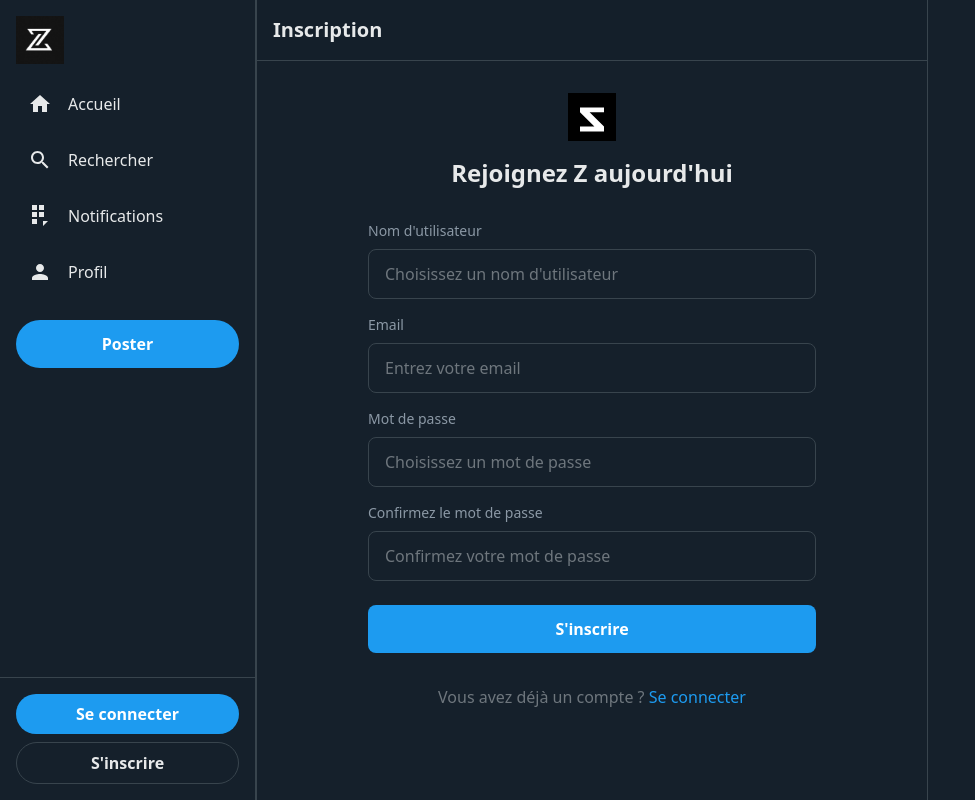
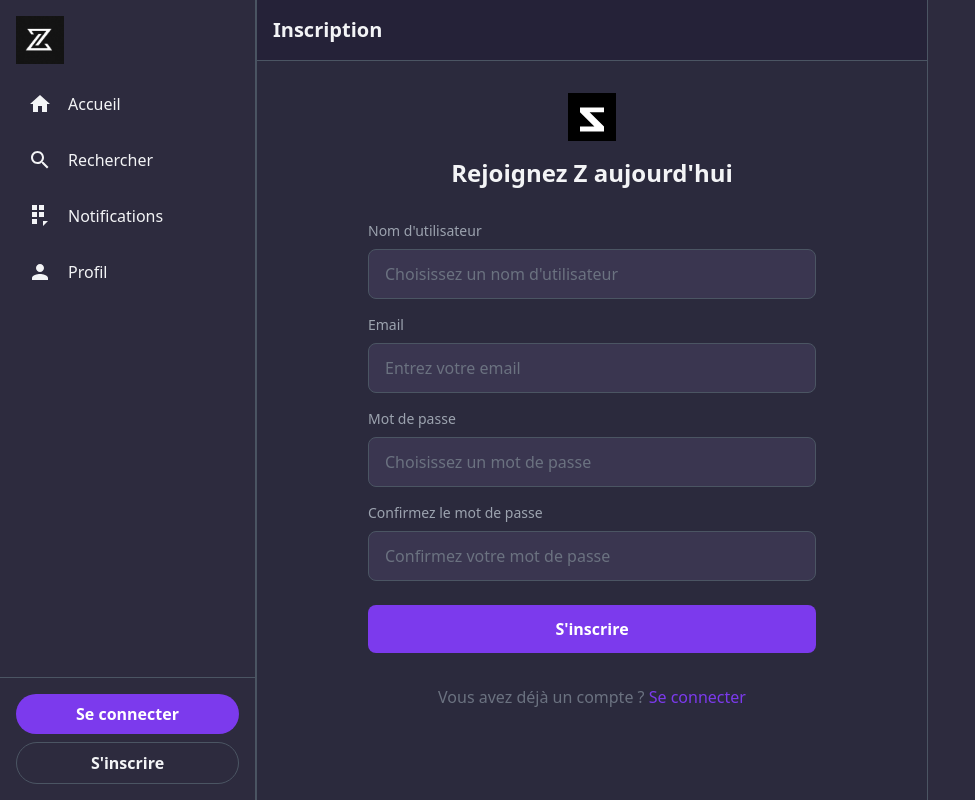
Before and after one commit to Nelo0o/django-social-media, a Django app: page /register/ in a window 1280 px wide. Shown: the whole page, without its empty margins (0-975 px from the left). Run offline with Django 5.2, Linux system fonts and the light colour scheme; some libraries are stand-ins or nearby versions.

Commit message:
theme and sidebar fix

```diff
--- a/social_media/templates/base.html
+++ b/social_media/templates/base.html
@@ -16,20 +16,22 @@
             theme: {
                 extend: {
                     colors: {
-                        // Thème bleu foncé Twitter
-                        'x-black': '#15202b',           // Fond principal bleu foncé
-                        'x-dark': '#1a2332',            // Fond secondaire plus foncé
-                        'x-darker': '#253341',          // Fond des cartes/éléments
-                        'x-blue': '#1d9bf0',            // Bleu Twitter principal
-                        'x-blue-hover': '#1a8cd8',     // Bleu hover
-                        'x-blue-dark': '#1565c0',      // Bleu foncé
+                        // Thème City - Violet/Indigo foncé
+                        'x-black': '#2d2b3e',           // Fond principal violet foncé
+                        'x-dark': '#252238',            // Fond secondaire plus foncé
+                        'x-darker': '#3a3650',          // Fond des cartes/éléments
+                        'x-blue': '#7c3aed',            // Violet principal (accent)
+                        'x-blue-hover': '#6d28d9',     // Violet hover
+                        'x-blue-dark': '#5b21b6',      // Violet foncé
+                        'x-purple': '#8b5cf6',          // Violet clair
+                        'x-purple-light': '#a78bfa',   // Violet très clair
                         'x-white': '#ffffff',           // Blanc pur
-                        'x-light-gray': '#8b98a5',     // Texte secondaire
-                        'x-gray': '#6e767d',           // Texte gris
-                        'x-border': '#38444d',         // Bordures
-                        'x-border-light': '#485564',   // Bordures claires
-                        'x-text': '#e7e9ea',           // Texte principal clair
-                        'x-text-secondary': '#71767b'   // Texte secondaire
+                        'x-light-gray': '#9ca3af',     // Texte secondaire
+                        'x-gray': '#6b7280',           // Texte gris
+                        'x-border': '#4b5563',         // Bordures
+                        'x-border-light': '#6b7280',   // Bordures claires
+                        'x-text': '#f3f4f6',           // Texte principal clair
+                        'x-text-secondary': '#9ca3af'   // Texte secondaire
                     }
                 }
             }
@@ -41,7 +43,7 @@
 <body class="bg-x-black text-x-text h-full">
     <div class="flex h-screen">
         <!-- Sidebar -->
-        <div class="w-64 bg-x-black border-r border-x-border flex flex-col shadow-sm">
+        <div class="w-64 bg-x-black border-r border-x-border flex flex-col shadow-sm fixed h-full overflow-y-auto">
             <!-- Logo -->
             <div class="p-4">
                 <a href="{% url 'core:home' %}" class="block">
@@ -86,10 +88,6 @@
                     </li>
                 </ul>
 
-                <!-- Tweet Button -->
-                <button class="w-full bg-x-blue hover:bg-x-blue-hover text-white font-bold py-3 px-8 rounded-full mt-6 transition-colors">
-                    Poster
-                </button>
             </nav>
 
             <!-- User Profile -->
@@ -129,7 +127,7 @@
         </div>
 
         <!-- Main Content -->
-        <div class="flex-1 flex">
+        <div class="flex-1 flex ml-64">
             {% block content %}{% endblock %}
         </div>
     </div>
--- a/social_media/templates/home_tweets.html
+++ b/social_media/templates/home_tweets.html
@@ -152,7 +152,7 @@
                         <p class="text-x-gray text-sm">@djangoproject</p>
                     </div>
                 </div>
-                <button class="bg-white text-black px-4 py-1 rounded-full text-sm font-bold hover:bg-gray-200 transition-colors">
+                <button class="bg-x-darker text-x-text px-4 py-1 rounded-full text-sm font-bold hover:bg-x-purple/20 transition-colors">
                     Suivre
                 </button>
             </div>
@@ -164,7 +164,7 @@
                         <p class="text-x-gray text-sm">@ThePSF</p>
                     </div>
                 </div>
-                <button class="bg-white text-black px-4 py-1 rounded-full text-sm font-bold hover:bg-gray-200 transition-colors">
+                <button class="bg-x-darker text-x-text px-4 py-1 rounded-full text-sm font-bold hover:bg-x-purple/20 transition-colors">
                     Suivre
                 </button>
             </div>
--- a/social_media/templates/login.html
+++ b/social_media/templates/login.html
@@ -5,9 +5,9 @@
 
 {% block content %}
 <!-- Main Content Area -->
-<div class="flex-1 max-w-2xl border-x border-x-border">
+<div class="flex-1 max-w-2xl border-x border-x-border bg-x-dark/10">
     <!-- Header -->
-    <div class="sticky top-0 bg-x-black/80 backdrop-blur-md border-b border-x-border p-4">
+    <div class="sticky top-0 bg-x-dark/95 backdrop-blur-md border-b border-x-border p-4">
         <h1 class="text-xl font-bold text-x-text">Connexion</h1>
     </div>
 
--- a/social_media/templates/profile_edit.html
+++ b/social_media/templates/profile_edit.html
@@ -6,7 +6,7 @@
 <!-- Main Content Area -->
 <div class="flex-1 max-w-2xl border-x border-x-border">
     <!-- Header -->
-    <div class="sticky top-0 bg-x-white/95 backdrop-blur-md border-b border-x-border p-4">
+    <div class="sticky top-0 bg-x-dark/95 backdrop-blur-md border-b border-x-border p-4">
         <div class="flex items-center">
             <a href="{% url 'profile' %}" class="mr-4 p-2 rounded-full hover:bg-x-lighter transition-colors">
                 <svg class="w-5 h-5 text-x-text" fill="currentColor" viewBox="0 0 24 24">
@@ -33,7 +33,7 @@
             {% endif %}
 
             <!-- Avatar Section -->
-            <div class="bg-x-white rounded-xl p-6 border border-x-border">
+            <div class="bg-x-darker/30 rounded-xl p-6 border border-x-border">
                 <h3 class="text-lg font-semibold text-x-text mb-4">Photo de profil</h3>
                 <div class="flex items-center space-x-4">
                     <div class="flex-shrink-0">
@@ -61,7 +61,7 @@
             </div>
 
             <!-- Profile Information -->
-            <div class="bg-x-white rounded-xl p-6 border border-x-border">
+            <div class="bg-x-darker/30 rounded-xl p-6 border border-x-border">
                 <h3 class="text-lg font-semibold text-x-text mb-4">Informations personnelles</h3>
                 <div class="space-y-4">
                     <div>
--- a/social_media/templates/register.html
+++ b/social_media/templates/register.html
@@ -5,9 +5,9 @@
 
 {% block content %}
 <!-- Main Content Area -->
-<div class="flex-1 max-w-2xl border-x border-x-border">
+<div class="flex-1 max-w-2xl border-x border-x-border bg-x-dark/10">
     <!-- Header -->
-    <div class="sticky top-0 bg-x-black/80 backdrop-blur-md border-b border-x-border p-4">
+    <div class="sticky top-0 bg-x-dark/95 backdrop-blur-md border-b border-x-border p-4">
         <h1 class="text-xl font-bold text-x-text">Inscription</h1>
     </div>
 
@@ -42,7 +42,7 @@
                         <input type="text"
                                name="{{ form.username.name }}"
                                id="{{ form.username.id_for_label }}"
-                               class="w-full px-4 py-3 bg-x-black border border-x-border rounded-lg text-x-text placeholder-x-gray focus:outline-none focus:border-x-blue focus:ring-1 focus:ring-x-blue transition-colors"
+                               class="w-full px-4 py-3 bg-x-darker border border-x-border rounded-lg text-x-text placeholder-x-gray focus:outline-none focus:border-x-purple focus:ring-1 focus:ring-x-purple transition-colors"
                                placeholder="Choisissez un nom d'utilisateur"
                                {% if form.username.value %}value="{{ form.username.value }}"{% endif %}
                                required>
@@ -55,7 +55,7 @@
                         <input type="email"
                                name="{{ form.email.name }}"
                                id="{{ form.email.id_for_label }}"
-                               class="w-full px-4 py-3 bg-x-black border border-x-border rounded-lg text-x-text placeholder-x-gray focus:outline-none focus:border-x-blue focus:ring-1 focus:ring-x-blue transition-colors"
+                               class="w-full px-4 py-3 bg-x-darker border border-x-border rounded-lg text-x-text placeholder-x-gray focus:outline-none focus:border-x-purple focus:ring-1 focus:ring-x-purple transition-colors"
                                placeholder="Entrez votre email"
                                {% if form.email.value %}value="{{ form.email.value }}"{% endif %}
                                required>
@@ -68,7 +68,7 @@
                         <input type="password"
                                name="{{ form.password1.name }}"
                                id="{{ form.password1.id_for_label }}"
-                               class="w-full px-4 py-3 bg-x-black border border-x-border rounded-lg text-x-text placeholder-x-gray focus:outline-none focus:border-x-blue focus:ring-1 focus:ring-x-blue transition-colors"
+                               class="w-full px-4 py-3 bg-x-darker border border-x-border rounded-lg text-x-text placeholder-x-gray focus:outline-none focus:border-x-purple focus:ring-1 focus:ring-x-purple transition-colors"
                                placeholder="Choisissez un mot de passe"
                                required>
                     </div>
@@ -80,7 +80,7 @@
                         <input type="password"
                                name="{{ form.password2.name }}"
                                id="{{ form.password2.id_for_label }}"
-                               class="w-full px-4 py-3 bg-x-black border border-x-border rounded-lg text-x-text placeholder-x-gray focus:outline-none focus:border-x-blue focus:ring-1 focus:ring-x-blue transition-colors"
+                               class="w-full px-4 py-3 bg-x-darker border border-x-border rounded-lg text-x-text placeholder-x-gray focus:outline-none focus:border-x-purple focus:ring-1 focus:ring-x-purple transition-colors"
                                placeholder="Confirmez votre mot de passe"
                                required>
                     </div>
--- a/social_media/templates/tweet_detail.html
+++ b/social_media/templates/tweet_detail.html
@@ -8,7 +8,7 @@
     <!-- Main Content -->
     <div class="flex-1 border-x border-x-border min-h-screen">
         <!-- Header -->
-        <div class="sticky top-0 bg-white/80 backdrop-blur-md border-b border-x-border p-4 flex items-center space-x-4">
+        <div class="sticky top-0 bg-x-dark/95 backdrop-blur-md border-b border-x-border p-4 flex items-center space-x-4">
             <a href="{% url 'core:home' %}" class="p-2 rounded-full hover:bg-x-lighter transition-colors">
                 <svg class="w-5 h-5" fill="currentColor" viewBox="0 0 24 24">
                     <path d="M20 11H7.83l5.59-5.59L12 4l-8 8 8 8 1.41-1.41L7.83 13H20v-2z"/>
--- a/social_media/templates/user_search.html
+++ b/social_media/templates/user_search.html
@@ -7,7 +7,7 @@
 <!-- Main Content Area -->
 <div class="flex-1 max-w-2xl border-x border-x-border">
     <!-- Header -->
-    <div class="sticky top-0 bg-x-white/95 backdrop-blur-md border-b border-x-border p-4">
+    <div class="sticky top-0 bg-x-dark/95 backdrop-blur-md border-b border-x-border p-4">
         <h1 class="text-xl font-bold text-x-text">Rechercher des utilisateurs</h1>
     </div>
 
@@ -48,7 +48,7 @@
             <!-- User Grid -->
             <div class="grid grid-cols-1 md:grid-cols-2 gap-4">
                 {% for user_profile in users %}
-                    <div class="bg-x-white rounded-lg border border-x-border p-4 hover:shadow-md transition-shadow">
+                    <div class="bg-x-darker/30 rounded-lg border border-x-border p-4 hover:shadow-md transition-shadow">
                         <div class="flex items-start space-x-3">
                             <!-- Avatar -->
                             <div class="flex-shrink-0">
@@ -172,7 +172,7 @@
 
 <!-- Right Sidebar -->
 <div class="w-80 p-4">
-    <div class="bg-x-white rounded-xl p-4 border border-x-border">
+    <div class="bg-x-darker/30 rounded-xl p-4 border border-x-border">
         <h3 class="text-lg font-bold text-x-text mb-3">Suggestions</h3>
         <div id="suggestions-container">
             <div class="text-center py-4">
--- a/social_media/tweets/forms.py
+++ b/social_media/tweets/forms.py
@@ -10,7 +10,7 @@ class TweetForm(forms.ModelForm):
         fields = ['content', 'image']
         widgets = {
             'content': forms.Textarea(attrs={
-                'class': 'w-full p-3 border border-x-border rounded-lg resize-none focus:outline-none focus:ring-2 focus:ring-x-blue focus:border-transparent',
+                'class': 'w-full p-3 bg-x-darker border border-x-border rounded-lg resize-none text-x-text placeholder-x-gray focus:outline-none focus:ring-2 focus:ring-x-purple focus:border-x-purple',
                 'placeholder': "Quoi de neuf ?",
                 'rows': 3,
                 'maxlength': 280
--- a/social_media/users/views.py
+++ b/social_media/users/views.py
@@ -29,7 +29,7 @@ class RegisterView(FormView):
         return super().form_valid(form)
 
 
-class AccountView(TemplateView):
+class AccountView(LoginRequiredMixin, TemplateView):
     template_name = 'account.html'
 
     def get_context_data(self, **kwargs):
@@ -52,8 +52,7 @@ class AccountView(TemplateView):
                 context['is_following'] = False
         else:
             # Affichage du profil de l'utilisateur connecté
-            if not self.request.user.is_authenticated:
-                return redirect('login')
+            # LoginRequiredMixin s'assure que l'utilisateur est connecté
             context['profile_user'] = self.request.user
             context['profile'] = self.request.user.profile
             context['is_own_profile'] = True
```
Also changed, not shown: social_media/templates/account.html (+6 -6 lines), social_media/templates/home.html (+4 -4 lines).
